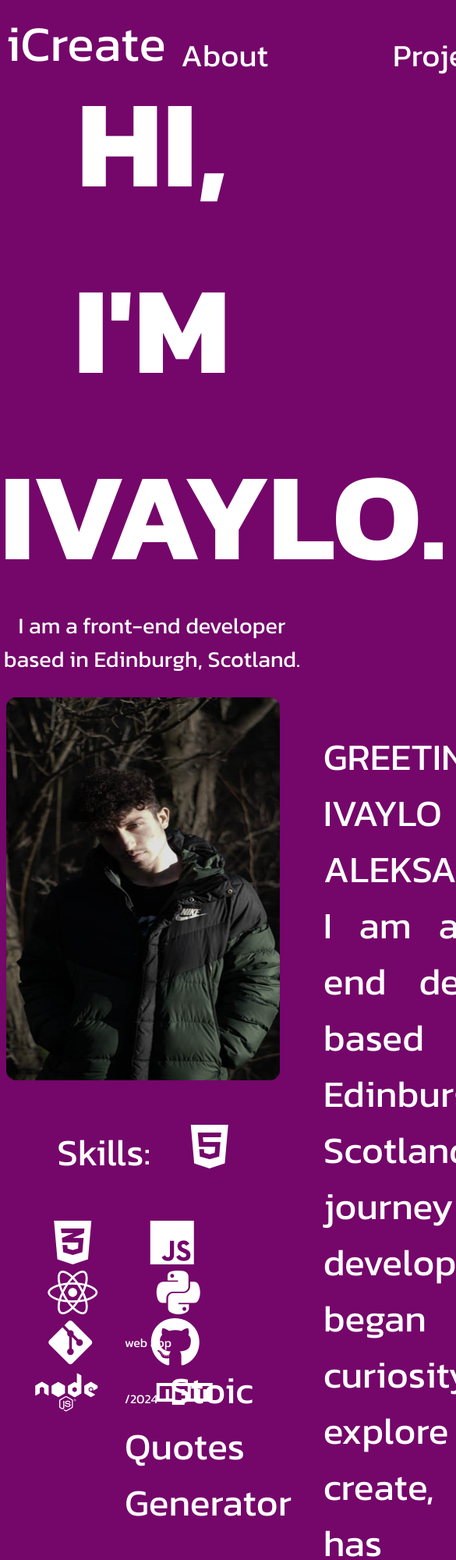
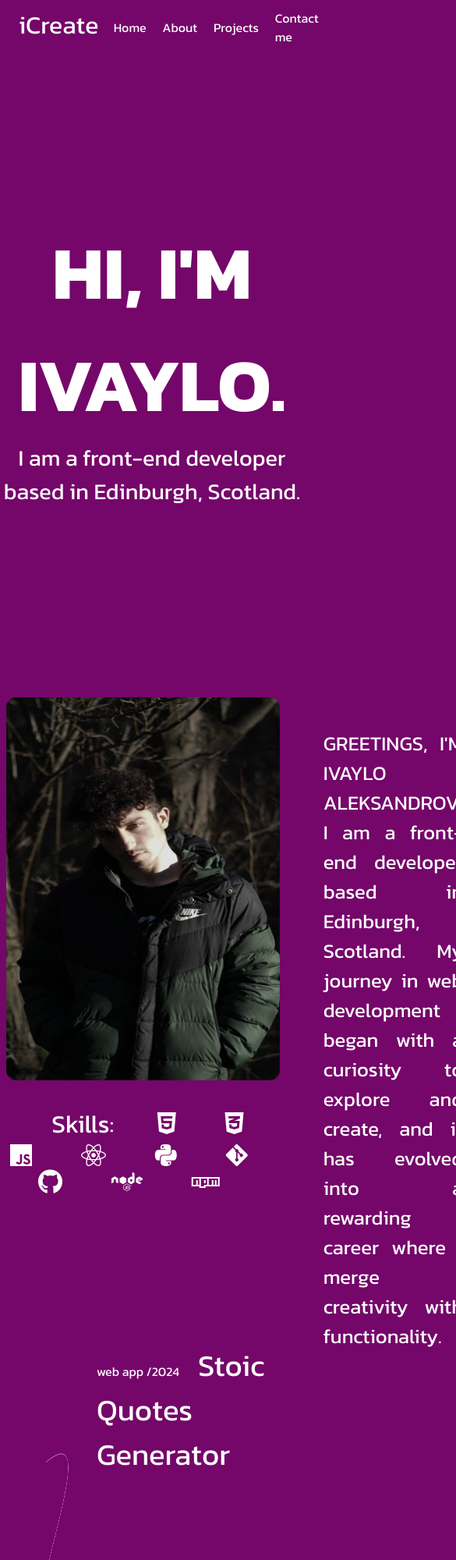
Before and after one commit to iCreate1123/PortfolioProjectCodecademy, a plain HTML site: page index.html in a window 390 px wide. Shown: the top 2000 px of the page at 78% size, 585 px wide, since content can reach past the window. Drawn offline with Linux system fonts and the light colour scheme.

Commit message:
media q in progress 2

```diff
--- a/index.html
+++ b/index.html
@@ -13,6 +13,7 @@
         <nav>
             <h2>iCreate</h2>
             <ul>
+                <li><a>Home</a></li>
                 <li><a>About</a></li>
                 <li><a>Projects</a></li>
                 <li><a>Contact me</a></li>
@@ -62,10 +63,6 @@
         </section>
 
         <section id="contact-me">
-            <svg id="line-svg" xmlns="http://www.w3.org/2000/svg" width="1500" height="10" viewBox="0 0 1100 4" fill="none">
-                <path d="M-0.00543213 1.99927L552.5 2L1099.5 1.99928" stroke="white" stroke-width="4"/>
-            </svg>
-
             <div id="contact-me-container">
                 <div id="mail-container">
                     <h2>MAIL</h2>
--- a/style.css
+++ b/style.css
@@ -29,6 +29,7 @@ nav {
 }
 
 nav h2 {
+  margin-left: 1rem;
   padding: 0.5rem;
   font-size: 3.3rem;
   font-weight: normal;
@@ -77,10 +78,11 @@ h1 {
 #info {
   display: flex;
   height: 60vh;
+  margin-bottom: 1.5rem;
 }
 
 #about-me p {
-  display: inline-block;
+  /* display: inline-block; */
   font-size: 3rem;
   padding: 3rem;
   text-align: justify;
@@ -96,7 +98,9 @@ h1 {
 #skills {
   text-align: center;
 }
-
+#about-me-skills-paragraph {
+  display: inline;
+}
 i {
   font-size: 4rem;
   margin-right: 4.5rem;
@@ -131,22 +135,17 @@ i {
 }
 
 #projects-description p {
-  font-size: 3rem;
+  font-size: 4.4rem;
   padding-right: 1rem;
 }
 
 #projects-description span {
-  font-size: 1rem;
-  margin-right: 1rem;
+  font-size: 1.4rem;
+  margin-right: 1.5rem;
 }
 
 #contact-me {
-  height: 90vh;
-}
-
-#line-svg {
-  margin-top: 5rem;
-  margin-left: 13rem;
+  height: 80vh;
 }
 
 #contact-me-container,
@@ -188,9 +187,111 @@ i {
 
 @media screen and (max-width: 2560px) {
   header h2 {
-    font-size: 4rem;
+    font-size: 5rem;
   }
+
   nav ul li {
     font-size: 2.5rem;
   }
+
+  h1 {
+    font-size: 13rem;
+  }
+
+  #projects-description p {
+    font-size: 6rem;
+  }
+
+  #contact-me-container {
+    margin-top: 3.5rem;
+  }
 }
+
+@media screen and (max-width: 1440px) {
+  #projects-description p {
+    font-size: 4rem;
+  }
+  i {
+    margin-right: 3.7rem;
+  }
+}
+
+@media screen and (max-width: 1024px) {
+  header h2 {
+    font-size: 4rem;
+  }
+
+  nav ul li {
+    font-size: 2rem;
+  }
+  nav ul {
+    gap: 8.5rem;
+  }
+  h1 {
+    font-size: 8rem;
+  }
+
+  #about-me p {
+    font-size: 2rem;
+  }
+
+  i {
+    font-size: 2rem;
+  }
+
+  #projects-description p {
+    font-size: 3rem;
+  }
+}
+
+@media screen and (max-width: 768px) {
+  nav h2 {
+    font-size: 2.4rem;
+  }
+  nav ul li {
+    font-size: 1.3rem;
+  }
+  nav ul {
+    gap: 7rem;
+  }
+  h1 {
+    font-size: 6rem;
+  }
+
+  #info p {
+    font-size: 1.6rem;
+  }
+
+  #projects-svg {
+    margin-left: 0.6rem;
+  }
+
+  #projects-description p {
+    font-size: 2.4rem;
+  }
+
+  #projects-description span {
+    font-size: 1rem;
+  }
+
+  #contact-me-container h2 {
+    font-size: 2.3rem;
+  }
+  #contact-me-container p {
+    font-size: 1rem;
+  }
+}
+
+@media screen and (max-width: 425px) {
+  nav h2 {
+    font-size: 2rem;
+  }
+
+  nav ul li {
+    font-size: 1rem;
+  }
+
+  nav ul {
+    gap: 1.3rem;
+  }
+}
```
